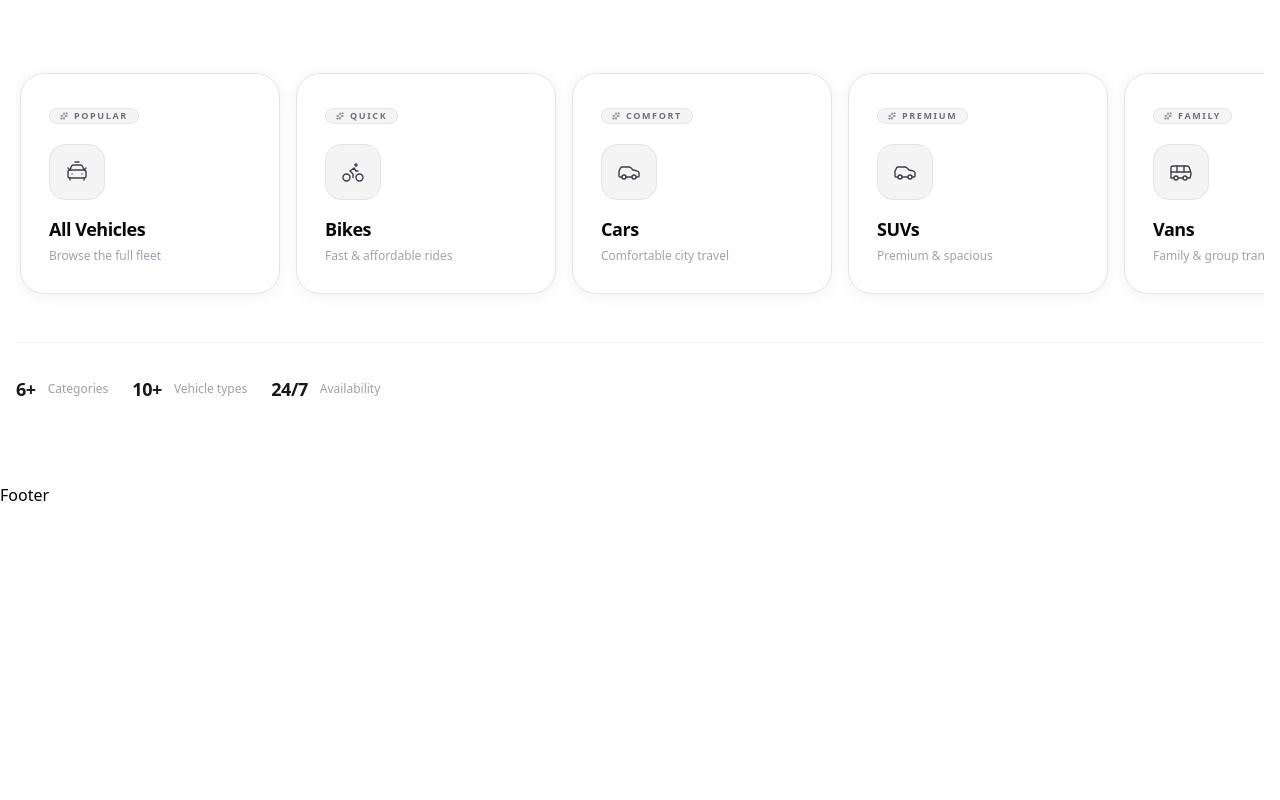
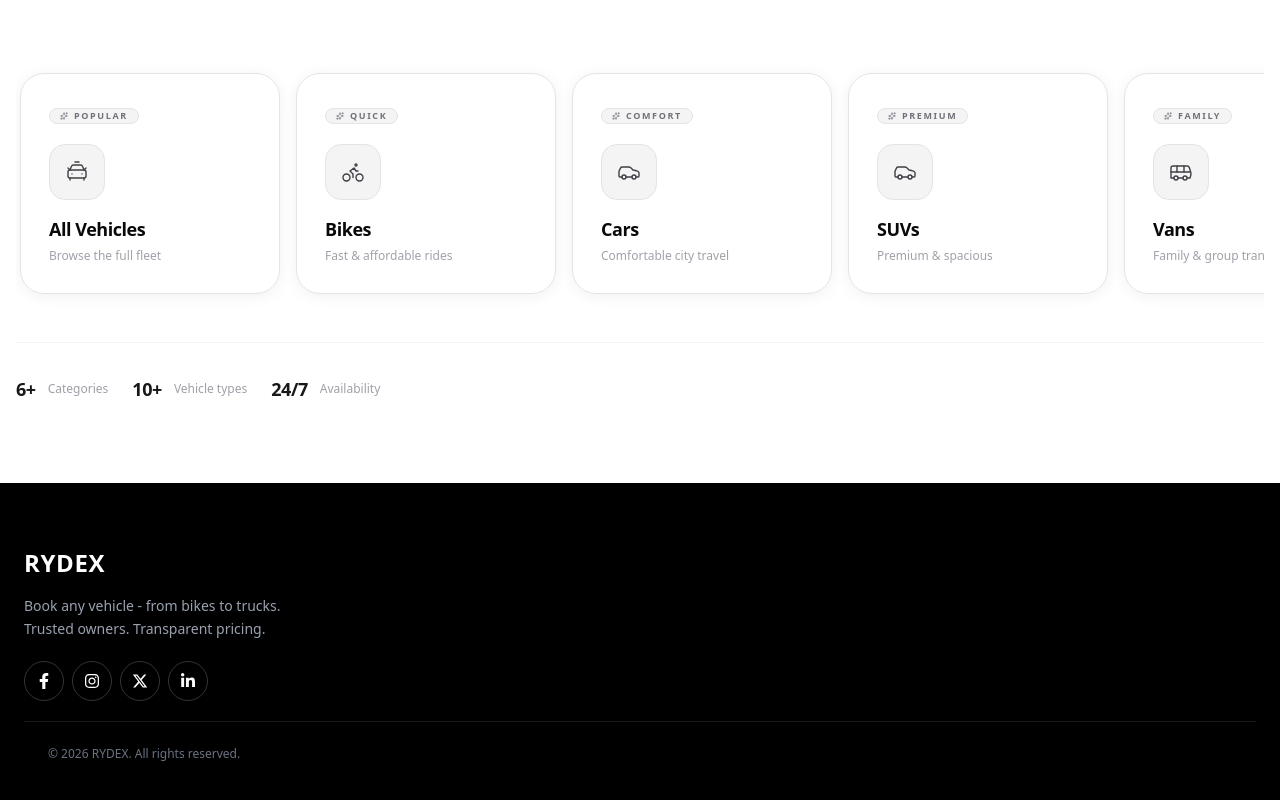
Before and after one commit to SASakhare/Vehicle-Booking-Website, a Next.js app: page / in a window 1280 px wide. Shown: the part 1058-1858 px from the top of the page. Before the commit the page ends 1565 px from the top, so only its background shows below. Built offline with nearby package versions, Linux system fonts and the light colour scheme; no server answers.

Commit message:
implement footer

```diff
--- a/package.json
+++ b/package.json
@@ -21,6 +21,7 @@
     "nodemailer": "^8.0.11",
     "react": "19.2.8",
     "react-dom": "19.2.8",
+    "react-icons": "^5.7.0",
     "react-redux": "^9.3.0"
   },
   "devDependencies": {
--- a/src/app/components/Footer.tsx
+++ b/src/app/components/Footer.tsx
@@ -1,8 +1,79 @@
+"use client"
+import { motion } from 'motion/react'
 import React from 'react'
+import {
+    FaFacebookF,
+    FaInstagram,
+    FaLinkedinIn,
+} from "react-icons/fa";
+import { FaXTwitter } from "react-icons/fa6";
 
+const SOCIALS = [
+    { name: "Facebook", Icon: FaFacebookF },
+    { name: "Instagram", Icon: FaInstagram },
+    { name: "Twitter", Icon: FaXTwitter },
+    { name: "LinkedIn", Icon: FaLinkedinIn },
+];
 const Footer = () => {
     return (
-        <div>Footer</div>
+        <div
+            className='w-full bg-black text-white'
+        >
+            <motion.div
+                initial={{ opacity: 0, y: 40 }}
+                whileInView={{ opacity: 1, y: 0 }}
+                transition={{ duration: 0.6, ease: "easeOut" }}
+                viewport={{ once: true }}
+                className='max-w-7xl mx-auto px-6 py-16'
+            >
+                <div
+                    className='grid grid-cols-1 sm:grid-cols-2 lg:grid-cols-4 gap-12'
+                >
+                    <div>
+                        <h2 className='text-2xl font-bold tracking-wide'>RYDEX</h2>
+                        <p
+                            className='mt-4 text-gray-400 text-sm leading-relaxed '
+                        >
+                            Book any vehicle - from bikes to trucks.
+                            Trusted owners. Transparent pricing.
+                        </p>
+                        <div
+                            className='flex my-5 gap-5 sm:gap-2'
+                        >
+                            {
+                                SOCIALS.map((c, i) => {
+                                    return (
+                                        <motion.a
+                                            key={i}
+                                            whileHover={{ y: -3 }}
+                                            href='#'
+                                            className='w-10 h-10 flex items-center justify-center rounded-full border border-white/20 hover:bg-white hover:text-black transition-all'
+                                        >
+                                            <c.Icon />
+                                        </motion.a>
+                                    )
+                                })
+                            }
+                        </div>
+                    </div>
+
+                </div>
+
+                <div
+                    className='border-t border-white/10'
+                ><div
+                    className='max-w-7xl mx-auto px-6 py-6 flex flex-col sm:flex-row justify-between
+                items-center text-xs text-gray-500 gap-4
+                '
+                >
+
+                        <p>© {new Date().getFullYear()} RYDEX. All rights reserved.</p>
+                    </div>
+                </div>
+            </motion.div>
+
+
+        </div>
     )
 }
 
```
Also changed, not shown: 1 other file (tests, documents, lock files or other folders).
